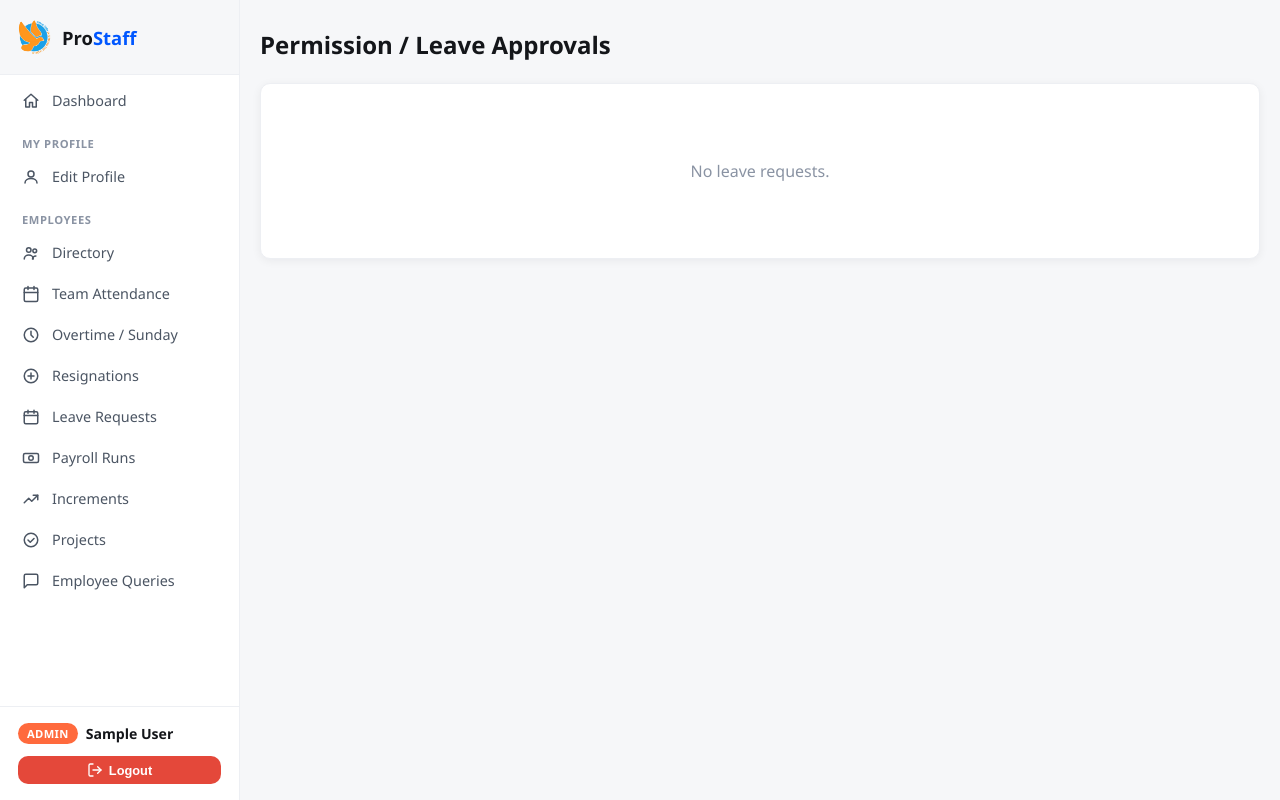
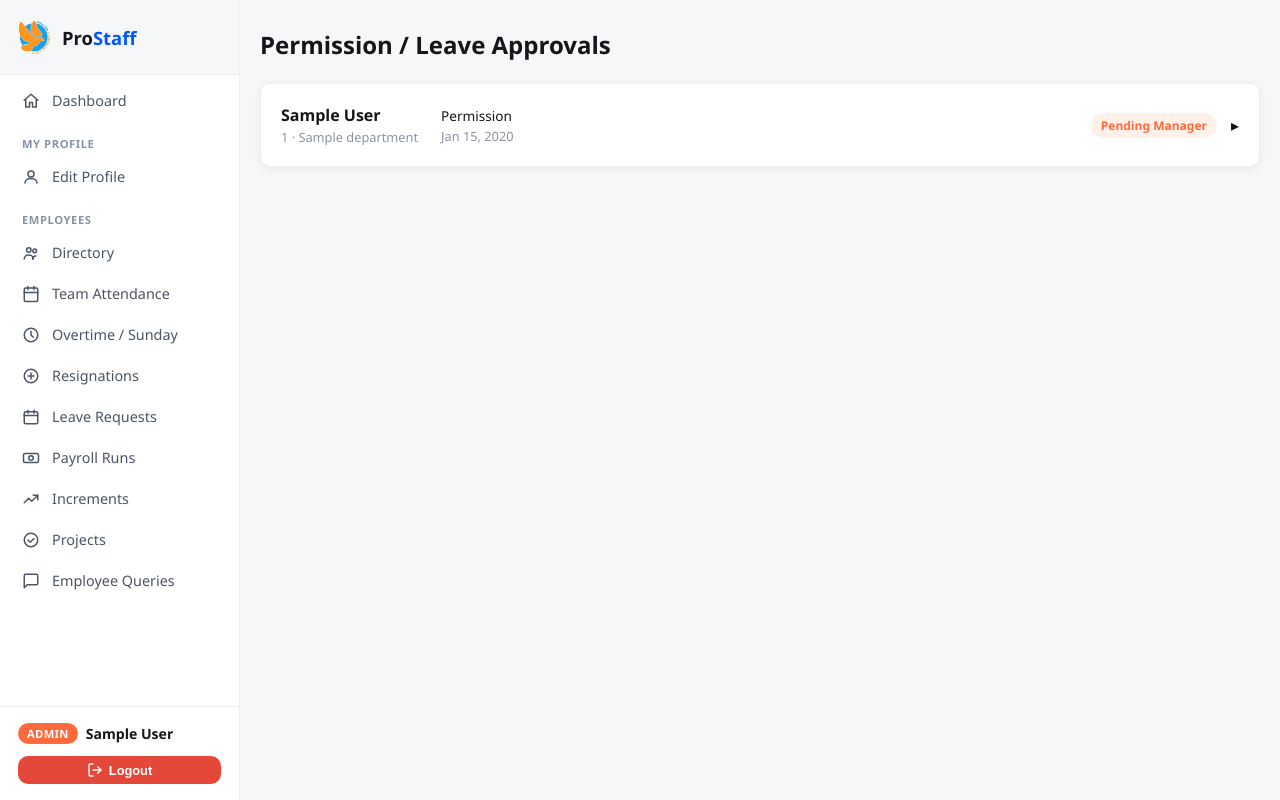
Before and after one commit to rohinisgit/prostaff, a Django app: page /leaves/approvals/ in a window 1280 px wide. Run offline with Django 4.2, Linux system fonts and the light colour scheme; a user stored in the database is signed in; data comes from the database, SQL or seed files in the repository; tables that the repository leaves empty hold one stand-in row (values such as "Sample post").

Commit message:
rohini worK

```diff
--- a/core/context_processors.py
+++ b/core/context_processors.py
@@ -1,25 +1,48 @@
-from django.db.models import Q
+# core/context_processors.py
+from django.utils import timezone
 from leaves.models import LeaveRequest
+from leaves.utils import not_expired_leaves
 from core.models import User, Branch
-from core.utils import get_active_branch, user_can_switch_branch
+from core.utils import get_active_branch, user_can_switch_branch, get_manager_team
+from leaves.utils import not_expired_leaves
 
 
 def notifications(request):
     if not request.user.is_authenticated:
         return {}
     user = request.user
+    today = timezone.localdate()
     if user.role in ('ADMIN', 'HR'):
-        count = LeaveRequest.objects.filter(status='PENDING_HR').count()
+        active_branch = get_active_branch(request)
+        leave_qs = LeaveRequest.objects.filter(status='PENDING_HR').exclude(user=user)
+        if active_branch:
+            leave_qs = leave_qs.filter(user__branch=active_branch)
+        leave_approval_count = leave_qs.count()
+        return {
+            'leave_approval_count': leave_approval_count,
+            'notification_count': leave_approval_count,
+        }
     elif user.is_manager():
-        team = User.objects.filter(
-            Q(department__manager=user) |
-            Q(manager=user, department__manager__isnull=True)
-        ).exclude(id=user.id).distinct()
-        count = LeaveRequest.objects.filter(user__in=team, status='PENDING_MANAGER').count()
+        team = get_manager_team(user)
+        leave_approval_count = LeaveRequest.objects.filter(
+            user__in=team, status='PENDING_MANAGER'
+        ).count()
+        my_leave_count = LeaveRequest.objects.filter(
+            user=user, status__in=['PENDING_MANAGER', 'PENDING_HR']
+        ).count()
+        return {
+            'leave_approval_count': leave_approval_count,
+            'my_leave_count': my_leave_count,
+            'notification_count': leave_approval_count + my_leave_count,
+        }
     else:
-        count = LeaveRequest.objects.filter(user=user, status__in=['PENDING_MANAGER', 'PENDING_HR']).count()
-    return {'notification_count': count}
-
+        my_leave_count = LeaveRequest.objects.filter(
+            user=user, status__in=['PENDING_MANAGER', 'PENDING_HR']
+        ).count()
+        return {
+            'my_leave_count': my_leave_count,
+            'notification_count': my_leave_count,
+        }
 def branch_context(request):
     if not request.user.is_authenticated:
         return {}
--- a/core/utils.py
+++ b/core/utils.py
@@ -1,9 +1,7 @@
 def get_active_branch(request):
     from core.models import Branch
-
     user = request.user
     can_switch = user_can_switch_branch(user)
-
     if not can_switch:
         return getattr(user, 'branch', None)
 
@@ -20,12 +18,22 @@
         return user.branch or Branch.objects.first()
     return user.branch or user.accessible_branches.first()
 
-
 def user_can_switch_branch(user):
     if not user.is_authenticated:
         return False
     if user.role == 'ADMIN':
         return True
     if user.role == 'HR':
-        return user.accessible_branches.exists()
+        return user.can_access_all_branches or user.accessible_branches.exists()
     return False
+def get_manager_team(manager):
+    """Everyone reporting to this manager, either via department headship
+    or a direct manager link (used when a department has no head), scoped
+    to the manager's branch."""
+    from django.db.models import Q
+    from core.models import User
+    return User.objects.filter(
+        Q(department__manager=manager) |
+        Q(manager=manager, department__manager__isnull=True),
+        branch=manager.branch,
+    ).exclude(id=manager.id).distinct()
--- a/leaves/models.py
+++ b/leaves/models.py
@@ -85,12 +85,25 @@
     def get_manager(self):
         """The manager who should review this at the manager stage. Only
         relevant for non-manager employees — manager-level requests always
-        skip straight to HR (see initial_status)."""
+        skip straight to HR (see initial_status).
+
+        IMPORTANT: this must stay consistent with core.utils.get_manager_team,
+        which is what actually populates a manager's approvals queue (and
+        the notification badge). That function only includes people in the
+        SAME branch as the manager — so a candidate manager in a different
+        branch is not a valid reviewer here either. Picking one anyway would
+        route the request to PENDING_MANAGER while leaving it permanently
+        invisible to that manager (it would never appear in their queue,
+        and they'd have no way to approve or reject it)."""
         dept = self.user.department
+        candidate = None
         if dept and dept.manager_id and dept.manager_id != self.user_id:
-            return dept.manager
-        if self.user.manager_id and self.user.manager.role == 'MANAGER':
-            return self.user.manager
+            candidate = dept.manager
+        elif self.user.manager_id and self.user.manager.role == 'MANAGER':
+            candidate = self.user.manager
+
+        if candidate and candidate.branch_id == self.user.branch_id:
+            return candidate
         return None
 
     def initial_status(self):
--- a/leaves/views.py
+++ b/leaves/views.py
@@ -3,7 +3,8 @@
 from django.contrib import messages
 from django.utils import timezone
 from django.db.models import Q
-from core.utils import get_active_branch
+from core.utils import get_active_branch, get_manager_team
+from leaves.utils import not_expired_leaves
 
 from core.models import User
 from leaves.models import LeaveRequest, LeaveBalance, LeaveNotification
@@ -85,19 +86,7 @@
 
 
 def _team_managed_by(manager):
-    return User.objects.filter(
-        Q(department__manager=manager) |
-        Q(manager=manager, department__manager__isnull=True),
-        branch=manager.branch,
-    ).exclude(id=manager.id).distinct()
-def _not_expired(qs, today):
-    """Excludes permission/leave requests whose date (or end date, for
-    multi-day leave) has already passed — keeps the approvals queue clean
-    of stale entries regardless of their status."""
-    return qs.filter(
-        Q(request_type='PERMISSION', permission_date__gte=today) |
-        Q(request_type='LEAVE', end_date__gte=today)
-    )
+    return get_manager_team(manager)
 
 
 @login_required
@@ -116,8 +105,21 @@
         ).select_related('user', 'user__profile', 'user__department', 'reviewed_by_manager')
         if active_branch:
             requests_qs = requests_qs.filter(user__branch=active_branch)
-        requests_qs = _not_expired(requests_qs, today)
+        # NOTE: pending requests stay visible regardless of date. Hiding
+        # them by date is what let overdue requests become permanently
+        # un-actionable. not_expired_leaves is only used below, for
+        # already-APPROVED requests that are still currently in effect.
         context['requests'] = requests_qs
+
+        # Safety net: requests still stuck at PENDING_MANAGER (e.g. no
+        # manager existed for that department at all when submitted).
+        # Scoped to this HR's active branch.
+        stale_manager_qs = LeaveRequest.objects.filter(
+            status='PENDING_MANAGER'
+        ).select_related('user', 'user__profile', 'user__department')
+        if active_branch:
+            stale_manager_qs = stale_manager_qs.filter(user__branch=active_branch)
+        context['stale_manager_requests'] = stale_manager_qs
 
         now_time = timezone.localtime().time()
 
@@ -150,7 +152,6 @@
         ).all()
         if active_branch:
             requests_qs = requests_qs.filter(user__branch=active_branch)
-        requests_qs = _not_expired(requests_qs, today)
         context['requests'] = requests_qs
 
     elif user.is_manager():
@@ -158,24 +159,18 @@
         requests_qs = LeaveRequest.objects.filter(
             user__in=team, status='PENDING_MANAGER'
         ).select_related('user', 'user__profile', 'user__department')
-    elif user.is_manager():
-            team = _team_managed_by(user)
-            requests_qs = LeaveRequest.objects.filter(
-                user__in=team, status='PENDING_MANAGER'
-            ).select_related('user', 'user__profile', 'user__department')
-            context['requests'] = _not_expired(requests_qs, today)
+        context['requests'] = requests_qs
 
-            rejected_qs = LeaveRequest.objects.filter(
-                reviewed_by_manager=user, status='HR_REJECTED_PENDING_MANAGER'
-            ).select_related('user', 'user__profile', 'user__department')
-            context['hr_rejected_pending'] = _not_expired(rejected_qs, today)
+        rejected_qs = LeaveRequest.objects.filter(
+            reviewed_by_manager=user, status='HR_REJECTED_PENDING_MANAGER'
+        ).select_related('user', 'user__profile', 'user__department')
+        context['hr_rejected_pending'] = rejected_qs
 
     else:
         messages.error(request, "You do not have permission to view this page.")
         return redirect('core:dashboard')
 
     return render(request, 'leaves/approvals.html', context)
-
 @login_required
 def review_leave(request, leave_id, decision):
     user = request.user
@@ -199,12 +194,17 @@
         messages.success(request, f"{label} request rejected for {leave.user}.")
         return redirect('leaves:approvals')
 
-    # ---- Stage 1: manager review ----
-    if user.is_manager() and leave.status == 'PENDING_MANAGER':
-        approving_manager = leave.get_manager()
-        if not approving_manager or approving_manager.id != user.id:
-            messages.error(request, "You cannot review this request.")
-            return redirect('leaves:approvals')
+    # ---- Stage 1: manager review (also reachable by HR for requests
+    # stuck at PENDING_MANAGER past their date, since no manager's queue
+    # will ever surface those) ----
+    # ---- Stage 1: manager review (HR can also act on requests stuck at
+    # PENDING_MANAGER — safety net for departments that had no manager) ----
+    if leave.status == 'PENDING_MANAGER' and (user.is_manager() or user.role == 'HR'):
+        if user.is_manager():
+            approving_manager = leave.get_manager()
+            if not approving_manager or approving_manager.id != user.id:
+                messages.error(request, "You cannot review this request.")
+                return redirect('leaves:approvals')
 
         leave.reviewed_by_manager = user
         leave.manager_reviewed_at = timezone.now()
--- a/templates/leaves/approvals.html
+++ b/templates/leaves/approvals.html
@@ -65,6 +65,31 @@
 {% empty %}
 <div class="card"><p class="empty-state">No leave requests.</p></div>
 {% endfor %}
+{% if stale_manager_requests %}
+<div class="card" style="border-left:4px solid var(--sunset-orange); background:#FFF7F2; margin-top:20px;">
+  <h3>Stuck Requests — No Manager Action Possible</h3>
+  <p style="color:var(--grey-700); font-size:0.85rem; margin-top:0;">
+    These were submitted while there was no manager to review them, and their date has already passed.
+    Review them here directly.
+  </p>
+  {% for r in stale_manager_requests %}
+  <div style="display:flex; justify-content:space-between; align-items:center; flex-wrap:wrap; gap:12px; padding:12px 0; {% if not forloop.last %}border-bottom:1px solid var(--grey-100);{% endif %}">
+    <div>
+      <p style="margin:0; font-weight:600;">{{ r.user.get_full_name|default:r.user.username }}</p>
+      <p style="margin:2px 0 0; color:var(--grey-500); font-size:0.82rem;">
+        {{ r.get_request_type_display }}{% if r.request_type == 'LEAVE' %} &middot; {{ r.get_leave_type_display }}{% endif %} &middot;
+        {% if r.request_type == 'PERMISSION' %}{{ r.permission_date }}{% else %}{{ r.start_date }} - {{ r.end_date }}{% endif %}
+      </p>
+      <p style="margin:4px 0 0; font-size:0.85rem;">{{ r.reason|default:"-"|truncatewords:12 }}</p>
+    </div>
+    <div style="display:flex; gap:8px;">
+      <a href="{% url 'leaves:review_leave' r.id 'reject' %}" class="btn btn-outline btn-sm">Reject</a>
+      <a href="{% url 'leaves:review_leave' r.id 'approve' %}" class="btn btn-primary btn-sm">Approve</a>
+    </div>
+  </div>
+  {% endfor %}
+</div>
+{% endif %}
 
 {% if hr_rejected_pending %}
 <div class="card" style="border-left:4px solid #E4483A; background:#FFF7F2; margin-top:20px;">
```
Also changed, not shown: core/admin.py (+8 -2 lines), core/views.py (+14 -5 lines), employees/views.py (+7 -0 lines), leaves/management/commands/fix_orphaned_leaves.py (added, +65 -0 lines), leaves/utils.py (added, +13 -0 lines), leaves/management/__init__.py (added), leaves/management/commands/__init__.py (added), 1 other file.
